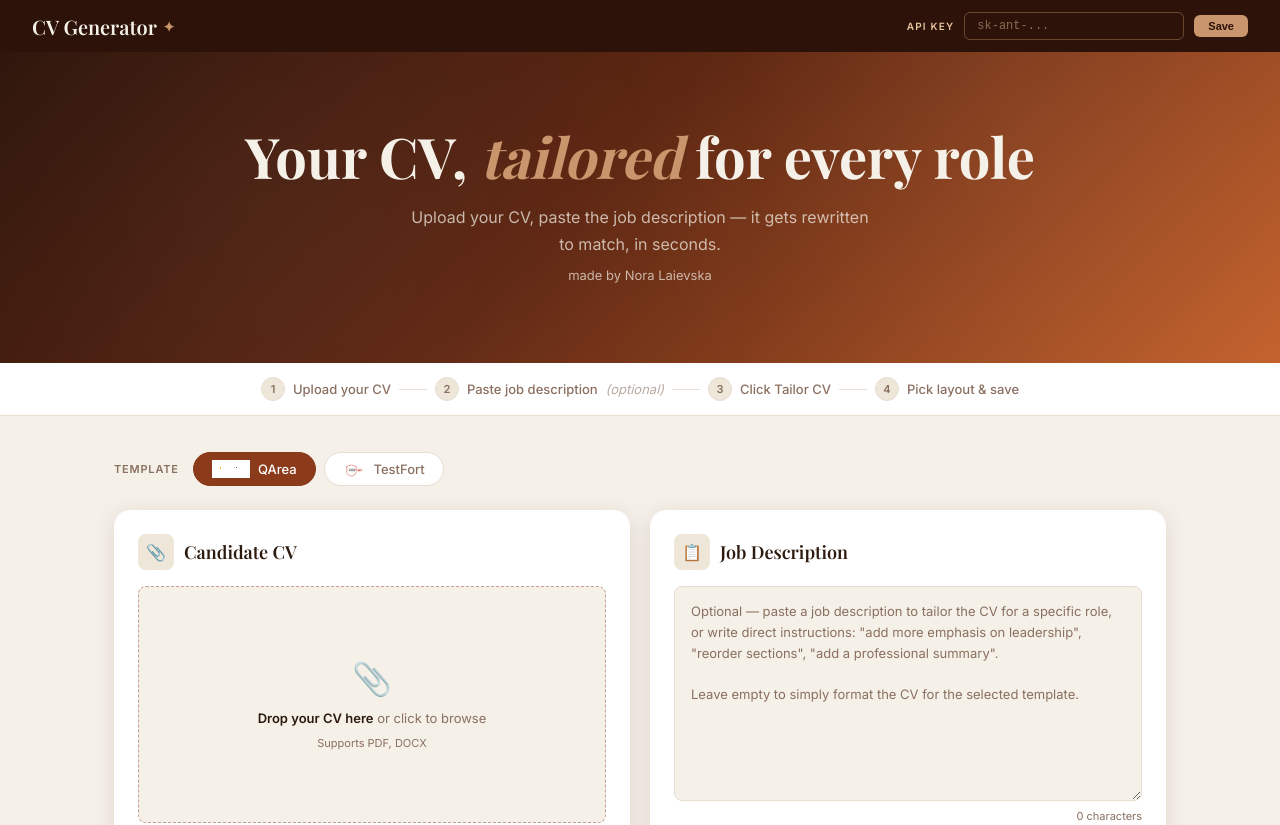
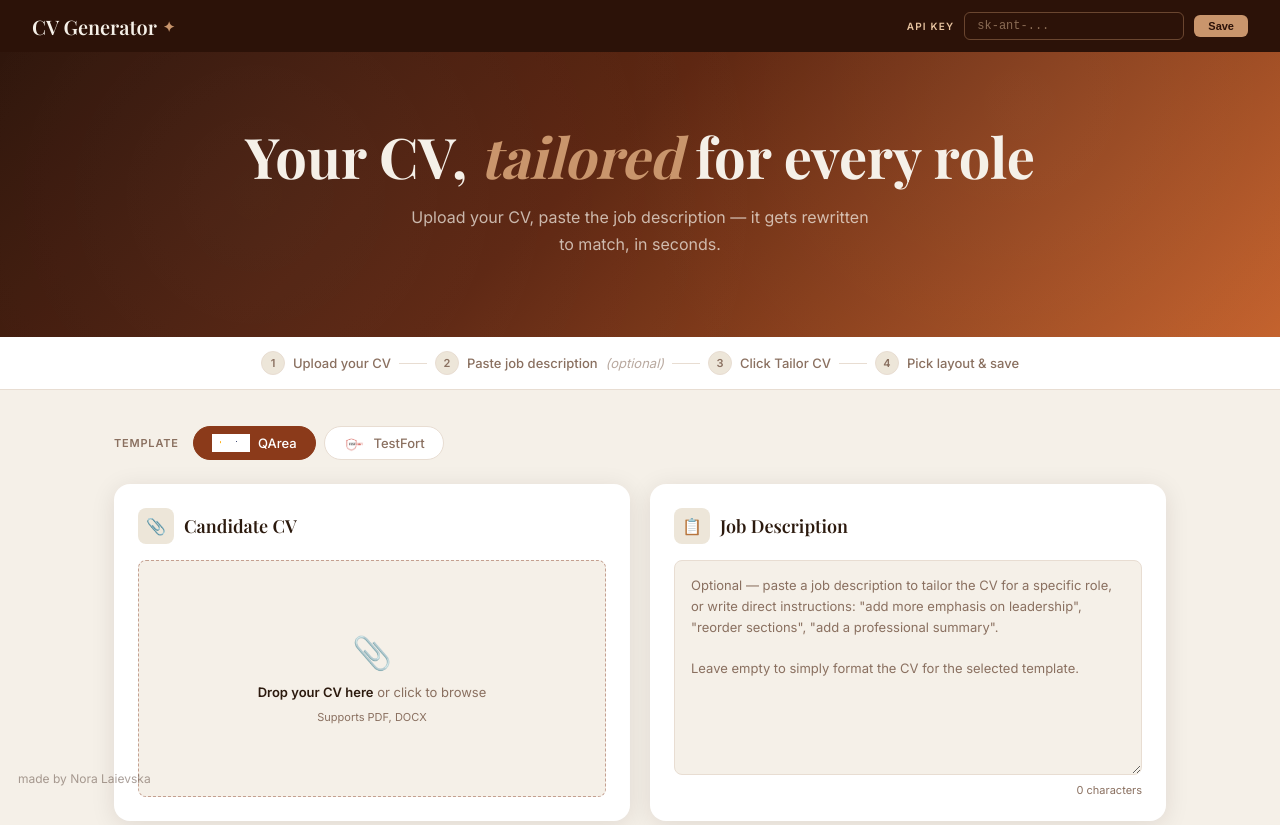
Before and after one commit to nora-la21/CV-generator, a React (Vite) app: page / in a window 1280 px wide. Shown: the top 825 px of the page. Built offline with nearby package versions, Linux system fonts and the light colour scheme; a web font is replaced by a local one.

Commit message:
Move credit to fixed bottom-left corner
https://claude.ai/code/session_016GJRLiZBmXvTHMBad4H82t

```diff
--- a/src/App.jsx
+++ b/src/App.jsx
@@ -94,7 +94,6 @@ export default function App() {
         <p className="hero-subtitle">
           Upload your CV, paste the job description — it gets rewritten to match, in seconds.
         </p>
-        <p className="hero-credit">made by Nora Laievska</p>
       </section>
 
       {/* ── Steps ── */}
@@ -153,6 +152,7 @@ export default function App() {
           </section>
         )}
       </main>
+      <span className="hero-credit">made by Nora Laievska</span>
     </div>
   );
 }
--- a/src/styles.css
+++ b/src/styles.css
@@ -56,7 +56,7 @@ body { font-family: var(--sans); background: var(--cream); color: var(--text); -
 .hero-title { font-family: var(--serif); font-size: clamp(34px, 5vw, 56px); font-weight: 700; color: var(--cream); line-height: 1.15; margin-bottom: 16px; position: relative; }
 .hero-title .italic-accent { font-style: italic; color: var(--gold); }
 .hero-subtitle { font-size: 16px; color: rgba(245,240,232,0.72); max-width: 460px; margin: 0 auto; line-height: 1.65; position: relative; }
-.hero-credit { font-size: 13px; color: rgba(245,240,232,0.7); margin-top: 10px; }
+.hero-credit { position: fixed; bottom: 14px; left: 18px; font-size: 12px; color: rgba(100,80,70,0.55); pointer-events: none; z-index: 10; }
 
 /* ── Steps Bar ───────────────────────────────────── */
 .steps-bar { background: var(--white); border-bottom: 1px solid var(--border); padding: 14px 24px; display: flex; align-items: center; justify-content: center; gap: 8px; flex-wrap: wrap; }
```
